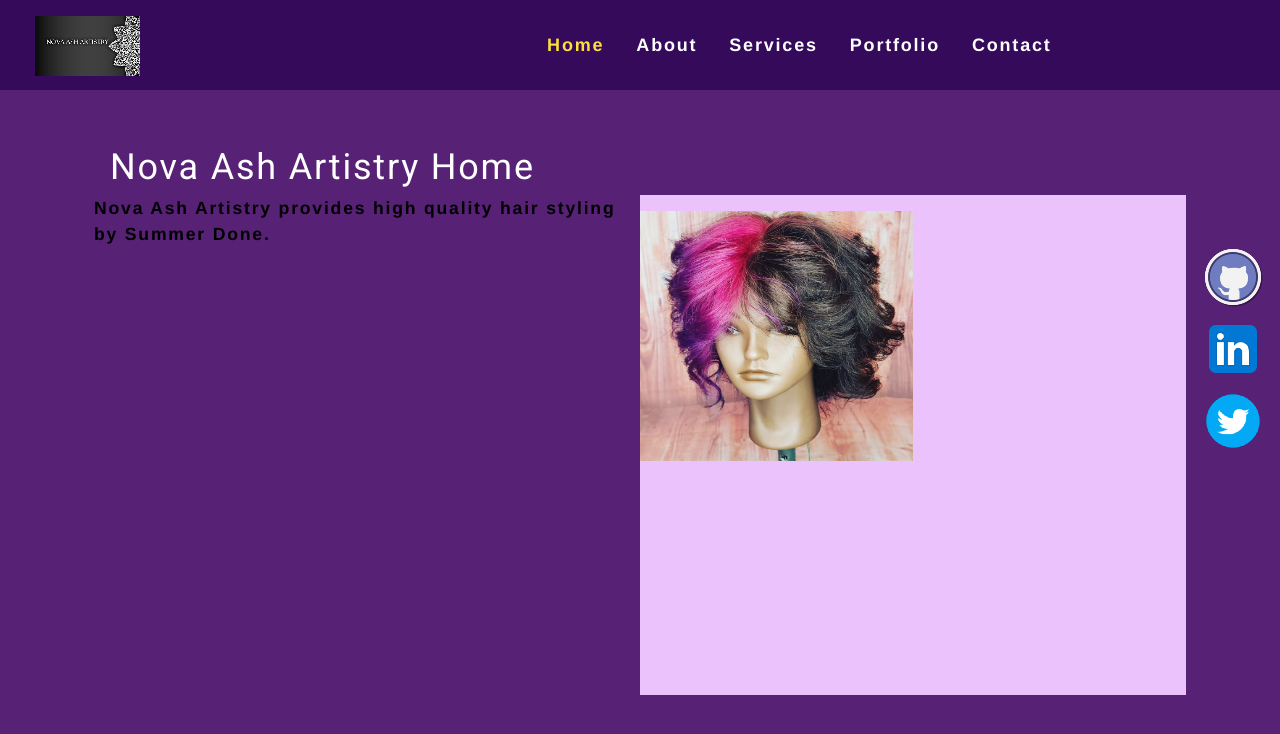
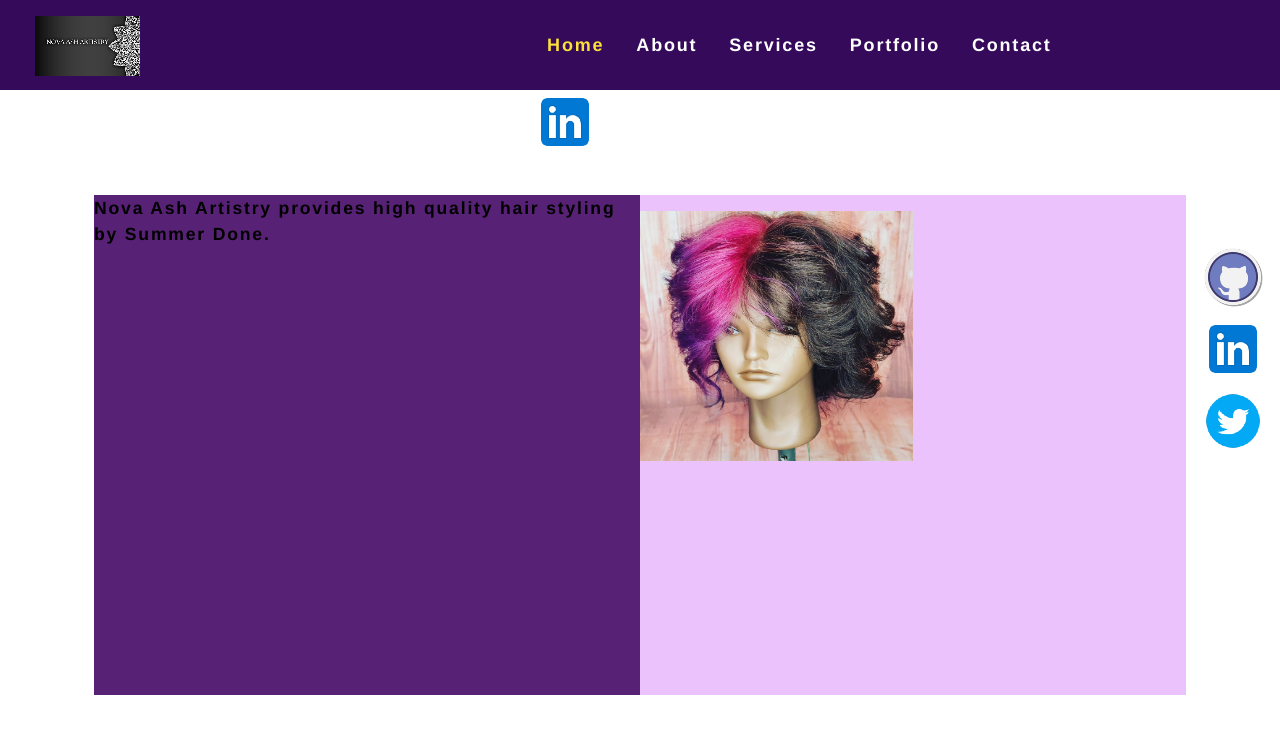
Before and after one commit to bdoneq7/novaashartistry, a React (Create React App) app: page / in a window 1280 px wide. Shown: the top 734 px of the page. Built offline with nearby package versions, Linux system fonts and the light colour scheme.

Commit message:
updated home page styles

```diff
--- a/src/components/Header/index.js
+++ b/src/components/Header/index.js
@@ -15,6 +15,21 @@
 					currentTab={currentTab}
 					setCurrentTab={setCurrentTab}
 				></Nav>
+
+<div>
+				<a
+					href="https://www.linkedin.com/in/brian-done-9080b026/"
+					target="_blank"
+					rel="noopener noreferrer"
+				>
+					<img
+						src={require("../../assets/images/linkedin-logo.png")}
+						alt="LinkedIn"
+						className="logo"
+					></img>
+				</a>
+			</div>
+
 			</div>
 		</header>
 	);
--- a/src/index.css
+++ b/src/index.css
@@ -1,4 +1,5 @@
 :root {
+  --black-color: #000000;
   --white-color: #ffffff;
   --yellow-color: #fce138;
   --blue-color: #024e76;
@@ -130,7 +131,7 @@
   line-height: 1.5;
   font-size: 18px;
   letter-spacing: .1em;
-  background: var(--purple-color);
+  background: var(--white-color);
   color: var(--white-color);
   font-family: 'Poiret One', cursive;
   font-family: Helvetica, Arial, sans-serif;
```
